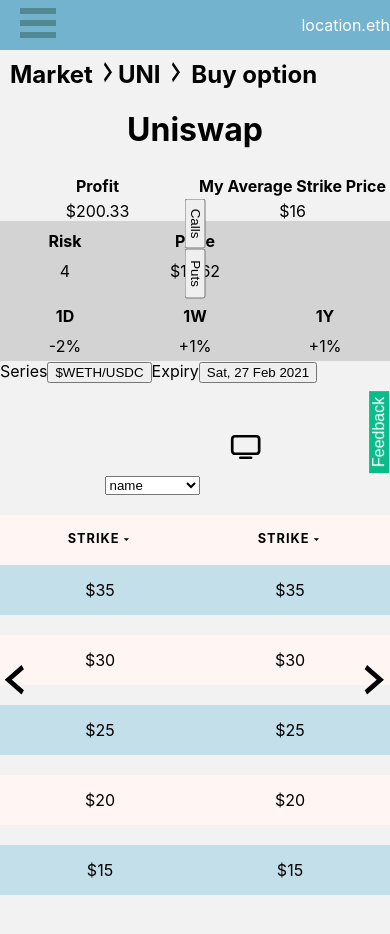
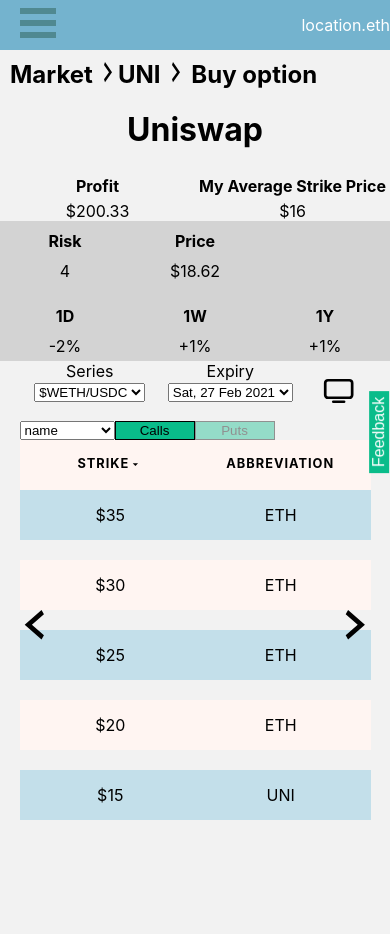
Before and after one commit to BjoernSag/FigmaReactTypeScriptMetamask, a React (Create React App) app: page /marked/UNI/buyoption in a window 390 px wide. Shown: the top 934 px of the page. Built offline with nearby package versions, Linux system fonts and the light colour scheme.

Commit message:
added more blockchain and cleaned up a little

```diff
--- a/src/App.tsx
+++ b/src/App.tsx
@@ -8,11 +8,13 @@
 import MarkedItem from './components/pages/MarketItem'
 import BuyOptionPage from './components/pages/BuyOptionsPage'
 import BuyPage from './components/pages/BuyPage'
-import { useSelector } from 'react-redux'
+import { useSelector, useDispatch } from 'react-redux'
 import {
   BrowserRouter as Router,
   Route
 } from 'react-router-dom'
+
+
 
 
 interface Props {
@@ -33,6 +35,20 @@
 abbreviation: 'ETH', strike: '$35'}
 ]
 
+const dataPuts = [{
+  name:'Uniswap', price:'$1.62', risk:'4', oneday:'-2%', oneweek:'+1%', oneyear:'+1%',
+  abbreviation:'UNI',  strike: '$2'
+},
+{name:'Uniswap', price:'$2.62', risk:'2', oneday:'+10%', oneweek:'+4%', oneyear:'-5%',
+abbreviation: 'ETH', strike: '$3'},
+{name:'Uniswap', price:'$3.62', risk:'2', oneday:'+10%', oneweek:'+4%', oneyear:'-5%',
+abbreviation: 'ETH', strike: '$4'},
+{name:'Uniswap', price:'$4.62', risk:'2', oneday:'+10%', oneweek:'+4%', oneyear:'-5%',
+abbreviation: 'ETH', strike: '$5'},
+{name:'Uniswap', price:'$5.62', risk:'2', oneday:'+10%', oneweek:'+4%', oneyear:'-5%',
+abbreviation: 'ETH', strike: '$6'}
+]
+
 const myData = [{
   name:'Uniswap', price:'$18.62', risk:'4', oneday:'-2%', oneweek:'+1%', oneyear:'+1%',
   abbreviation:'UNI', profit: '$200.33', profitpercentage: '10%', avgstrike: '$16'
@@ -43,9 +59,7 @@
 
 const params = ''
 
-const content = (isMobile:boolean) => {
-
-
+const content = (isMobile:boolean, page: any) => {
   return <Router>
       <div>
         <Route exact path="/" render={() => <div>
@@ -59,23 +73,25 @@
             <Header isMobile={isMobile}/><MarkedItem data={data} myData={myData} {...match.params.slug}/>
           </div>} />
           <Route exact path="/marked/:slug/buyoption" render={({match} : {match:Props}) => <div>
-            <Header isMobile={isMobile}/><BuyOptionPage data={data} isMobile={isMobile} myData={myData} {...match.params.slug}/>
+            <Header isMobile={isMobile}/><BuyOptionPage data={data} dataPuts={dataPuts} isMobile={isMobile} myData={myData} {...match.params.slug}/>
           </div>} />
           <Route exact path="/marked/:slug/buy" render={({match} : {match:Props}) => <div>
             <Header isMobile={isMobile}/><BuyPage data={data} isMobile={isMobile} myData={myData} {...match.params.slug}/>
           </div>} />
+
       </div>
     </Router>
 
 }
 function App() {
+
   /*Gets the current page from redux and saves it to infoOnPage */
   let page = useSelector((state:any) => state.page)
 
     return <div>
-      <PhoneBreakpoint>{content(true)}</PhoneBreakpoint>
-      <LandscapeBreakpoint>{content(true)}</LandscapeBreakpoint>
-      <DesktopBreakpoint>{content(false)}</DesktopBreakpoint>
+      <PhoneBreakpoint>{content(true, page)}</PhoneBreakpoint>
+      <LandscapeBreakpoint>{content(true, page)}</LandscapeBreakpoint>
+      <DesktopBreakpoint>{content(false, page)}</DesktopBreakpoint>
     </div>
 }
 
--- a/src/components/blockchain/EtheriumInfo.tsx
+++ b/src/components/blockchain/EtheriumInfo.tsx
@@ -29,9 +29,10 @@
 
 
     return <div>
+      <h4>Connect to metamask or see current connected account</h4>
         <button onClick={() => onClickConnect()}>Connect your wallet</button>
         <button onClick={() => getAccounts()}>Check current account</button>
-        {currentAccount}
+        <p><strong>Current account is:</strong> {currentAccount}</p>
 
     </div>
 
--- a/src/components/headerComponents/Header.tsx
+++ b/src/components/headerComponents/Header.tsx
@@ -105,6 +105,7 @@
 border: none;
 color:white;
 background: #09BC8A;
+z-index: 20000;
 `
 
 const HeaderDivDesktop = styled.div`
--- a/src/components/helperComponents/Spreadsheet.tsx
+++ b/src/components/helperComponents/Spreadsheet.tsx
@@ -1,5 +1,6 @@
 import React, { useState, useEffect} from 'react'
 import {useDispatch } from 'react-redux'
+import { useHistory } from 'react-router'
 import _ from 'lodash'
 import { Column, Table, AutoSizer, SortDirection, SortDirectionType} from 'react-virtualized'
 import './reactVirtualisedStyles.css'
@@ -34,16 +35,17 @@
 
   const StyledContainer = styled.div`
     width:100%;
-    max-width: 100vw;
+    max-width: 90vw;
     text-align:center;
+    margin: 0 auto;
+
 
   `
 
   const StyledViewImg = styled.img`
-    padding:8px;
+    padding:0px;
     right: 16px;
     top: 20px;
-    z-index:1000;
   `
 
   const StyledNavigationButtonRight = styled.img`
@@ -59,30 +61,54 @@
     z-index:1000;
   `
 
-  const DesktopIcon = styled.img`
-  &:hover {
-    border: solid 1px black;
-  }
-  `
-  const IconLine = styled.div`
-    display:grid;
-    grid-template-columns: 1fr 1fr 1fr 1fr;
-  `
+  const LowerbodyHorizontalButtons = styled.div`
+    display: grid;
+    grid-template-columns: 1.5fr 1.5fr 0.5fr;
+`
+const LowerbodyHorizontalButton = styled.div`
 
-  const  TableView = ({isMobile, scrollToValue, list, scrollTo, uniqueValues} :
-    {isMobile:boolean, list:any, scrollToValue:number, scrollTo: any, uniqueValues:any}) => {
+`
+
+const LowerbodyHorizontalButtonsDesktop = styled.div`
+display: grid;
+grid-template-columns: 1fr 1fr;
+`
+
+
+  const  TableView = ({isMobile, scrollToValue, list, listPuts, scrollTo, uniqueValues} :
+    {isMobile:boolean, list:any, listPuts:any, scrollToValue:number, scrollTo: any, uniqueValues:any}) => {
     const [sortBy, setSortBy] = useState('strike')
     const [sortDirection, setSortDirection] = useState('ASC')
     const [sortedList, setSortedList] = useState(list)
-    const [activeColumn, setActiveColumn] = useState('strike')
+    const [sortedListPuts, setSortedListPuts] = useState(listPuts)
+    const [activeColumn, setActiveColumn] = useState('abbreviation')
     const [prevColumn, setPrevColumn] = useState(0)
     const [mobileView, setMobileView] = useState(isMobile)
     const [allColumns, setAllColumns] = useState(uniqueValues)
-    const dispatch = useDispatch()
+    const history = useHistory();
+    const [callsOrPuts, setCallsOrPuts] = useState('calls')
+
+  /* The style for the puts and calls buttons. Also includes the select to change columns */
+    const LowestButtons = styled.div`
+  display:flex;
+
+`
+const LowestButtonCalls = styled.button`
+    width: 80px;
+    background: #09BC8A;
+    opacity: ${callsOrPuts === 'calls' ? '1' : '0.4'};
+    border: 0.5px solid black;
+`
+const LowestButtonPuts = styled.button`
+    width: 80px;
+    background: #09BC8A;
+    opacity: ${callsOrPuts === 'puts' ? '1' : '0.4'};
+    border: 0.5px solid black;
+`
 
     const StyledTable = styled.div`
     display:relative;
-    padding-top: ${isMobile ? '20px' : '0'};
+    padding-top: ${isMobile ? '0' : '0'};
 
   `
 
@@ -120,7 +146,17 @@
         setSortedList(sortedLists)
       }
 
-    }, [list, sortBy])
+      if(listPuts.find((i:any) => i['strike'] === true)){
+        const tempListPuts = _.sortBy(listPuts, item => item['strike'])
+        const sortedLists = tempListPuts.reverse()
+        setSortedListPuts(sortedLists)
+      }else {
+        const tempListPuts = _.sortBy(listPuts, item => item[sortBy])
+        const sortedLists = tempListPuts.reverse()
+        setSortedListPuts(sortedLists)
+      }
+
+    }, [list, listPuts, sortBy])
 
 
     /* A function that changes the style for the rendered rows, so that every other column
@@ -234,16 +270,42 @@
           /*Checks if it is mobile view(swipe) or the standard view (desktop)*/
           mobileView ?
             <div>
+              {/* Add the right and left arrow to change columns in mobile view */}
               <StyledNavigationButtonRight onClick={() =>
                 swipeColumn('right')} width="30px" height="30px" src={RightArrowVector}/>
               <StyledNavigationButtonLeft onClick={() => swipeColumn('left')} width="30px" height="30px" src={LeftArrowVector}/>
-              <select id='selectBox' onChange={(e) => selectedColumn(e)}>
-                {/* <option value='daily'>Aktive Alarmer</option> */}
-                {console.log('unique', uniqueValues)}
+              <LowerbodyHorizontalButtons>
+                <div>
+                  {/* Add the 2 select buttons and the button to change between mobile and desktop view on mobiles */}
+                  <LowerbodyHorizontalButton>
+                    Series
+                    <select id='selectBoxLeftButton'>
+                     <option value={'$WETH/USDC'}>$WETH/USDC</option>
+                     </select>
+
+                    </LowerbodyHorizontalButton>
+                </div>
+                <div>
+                <LowerbodyHorizontalButton>
+                Expiry
+                    <select id='selectBoxLeftButton'>
+                     <option value={'Sat, 27 Feb 2021'}>Sat, 27 Feb 2021</option>
+                     </select>
+
+                    </LowerbodyHorizontalButton>
+                </div>
+                <StyledViewImg color="white" height="60px" width="70px" src={MobileOnIcon} onClick={() => setMobileView(!mobileView)}/>
+            </LowerbodyHorizontalButtons>
+            {/* Add the lowest buttons and select. The select changes columns, the two buttons changes between puts and calls */}
+            <LowestButtons>
+            <select id='selectBox' onChange={(e) => selectedColumn(e)}>
                 {uniqueValues.map((element:string, index:number) => <option value={element}>{element}</option>
                 )}
               </select>
-              <StyledViewImg color="white" height="70px" width="70px" src={MobileOnIcon} onClick={() => setMobileView(!mobileView)}/>
+                <LowestButtonCalls onClick={() => setCallsOrPuts('calls')}>Calls</LowestButtonCalls>
+                <LowestButtonPuts onClick={() => setCallsOrPuts('puts')}>Puts</LowestButtonPuts>
+                </LowestButtons>
+
               <AutoSizer>
           {({ height, width }: {height:number, width:number}) => (
              /*  <Swipe
@@ -257,13 +319,13 @@
             width={width}
             rowHeight={70}
             headerHeight={70}
-            rowCount={sortedList.length}
-            rowGetter={({ index } : {index:number}) => sortedList[index]}
+            rowCount={callsOrPuts === 'calls' ? sortedList.length : sortedListPuts.length}
+            rowGetter={({ index } : {index:number}) => callsOrPuts === 'calls' ? sortedList[index] : sortedListPuts[index]}
             headerStyle={headerStyle}
             sort={(e:any) => sort(e)}
             sortBy={sortBy}
             rowStyle={(e:any) => rowStyle(e)}
-            onRowClick={(e) => dispatch({type:'NEW_PAGE', data:{valueType:'page', id:e.rowData}})}
+            onRowClick={(e) => history.push(`/marked/UNI/buy`)}
             //scroll and swipe, makes sure to remember the scroll position on swipe left or right
             onScroll={(e: { scrollTop: number; }) => {
                 if(e.scrollTop === scrollToValue) {
@@ -301,24 +363,49 @@
           //amount of columns * the size and use that as width, since we want to be able to scroll sideways
           :
           <div>
-            <StyledViewImg height="70px" width="70px" src={MobileOffIcon} onClick={() => setMobileView(!mobileView)}/>
+            <LowerbodyHorizontalButtons>
+            <div>
+                  <LowerbodyHorizontalButton>
+                    Series
+                    <select id='selectBoxLeftButton'>
+                     <option value={'$WETH/USDC'}>$WETH/USDC</option>
+                     </select>
+
+                    </LowerbodyHorizontalButton>
+                </div>
+                <div>
+                <LowerbodyHorizontalButton>
+                Expiry
+                    <select id='selectBoxLeftButton'>
+                     <option value={'Sat, 27 Feb 2021'}>Sat, 27 Feb 2021</option>
+                     </select>
+
+                    </LowerbodyHorizontalButton>
+                </div>
+                <StyledViewImg color="white" height="60px" width="70px" src={MobileOnIcon} onClick={() => setMobileView(!mobileView)}/>
+            </LowerbodyHorizontalButtons>
+            <LowestButtons>
+            <LowestButtonCalls onClick={() => setCallsOrPuts('calls')}>Calls</LowestButtonCalls>
+            <LowestButtonPuts onClick={() => setCallsOrPuts('puts')}>Puts</LowestButtonPuts>
+                </LowestButtons>
+
              <StyledTable>
               <Table
-              width={1200}
+              width={600}
               height={820}
               headerHeight={70}
               rowHeight={50}
-              rowCount={sortedList.length}
               rowStyle={(e:any) => rowStyle(e)}
-              rowGetter={({ index } : {index:number}) => sortedList[index]}
+              rowCount={callsOrPuts === 'calls' ? sortedList.length : sortedListPuts.length}
+              rowGetter={({ index } : {index:number}) => callsOrPuts === 'calls' ? sortedList[index] : sortedListPuts[index]}
               headerStyle={headerStyle}
-              onRowClick={(e) => dispatch({type:'NEW_PAGE', data:{valueType:'page', id:e.rowData}})}
+              onRowClick={(e) => history.push(`/marked/UNI/buy`)}
               sort={(e: { sortBy: any; sortDirection:String; }) => sort(e)}
               >
                 {uniqueValues.map((i: any) =>
                 <Column label={i}
                 dataKey={i}
-                width={(window.screen.width/uniqueValues.length)}
+                width={(600/uniqueValues.length)}
                 />)}
             </Table>
           </StyledTable>
@@ -327,7 +414,31 @@
             //If it's not "isMobile" then do show the desktop version(difference is AutoSizer, so is
             // always 100% width)
          : ''}
-        {!isMobile ? <AutoSizer>
+        {!isMobile ? <div><LowerbodyHorizontalButtonsDesktop>
+          <div>
+                  <LowerbodyHorizontalButton>
+                    Series
+                    <select id='selectBoxLeftButton'>
+                     <option value={'$WETH/USDC'}>$WETH/USDC</option>
+                     </select>
+
+                    </LowerbodyHorizontalButton>
+                </div>
+                <div>
+                <LowerbodyHorizontalButton>
+                Expiry
+                    <select id='selectBoxLeftButton'>
+                     <option value={'Sat, 27 Feb 2021'}>Sat, 27 Feb 2021</option>
+                     </select>
+
+                    </LowerbodyHorizontalButton>
+                </div>
+            </LowerbodyHorizontalButtonsDesktop>
+            <LowestButtons>
+            <LowestButtonCalls onClick={() => setCallsOrPuts('calls')}>Calls</LowestButtonCalls>
+            <LowestButtonPuts onClick={() => setCallsOrPuts('puts')}>Puts</LowestButtonPuts>
+                </LowestButtons>
+                <AutoSizer>
           {({ height, width }: {height:number, width:number}) => (
             <StyledTable>
               <Table
@@ -336,10 +447,10 @@
               headerHeight={70}
               rowHeight={50}
               rowStyle={(e:any) => rowStyle(e)}
-              rowCount={sortedList.length}
-              rowGetter={({ index } : {index:number}) => sortedList[index]}
+              rowCount={callsOrPuts === 'calls' ? sortedList.length : sortedListPuts.length}
+              rowGetter={({ index } : {index:number}) => callsOrPuts === 'calls' ? sortedList[index] : sortedListPuts[index]}
               headerStyle={headerStyle}
-              onRowClick={(e) => dispatch({type:'NEW_PAGE', data:{valueType:'page', id:e.rowData}})}
+              onRowClick={(e) => history.push(`/marked/UNI/buy`)}
               sort={(e: any) => sort(e)}
               >
                 {uniqueValues.map((i: any) =>
@@ -351,6 +462,7 @@
           </StyledTable>
           )}
         </AutoSizer>
+        </div>
   : '' }
       </StyledContainer>
     )
--- a/src/components/pages/BuyOptionsPage.tsx
+++ b/src/components/pages/BuyOptionsPage.tsx
@@ -58,26 +58,8 @@
     max-width: 100vw;
 
 `
-const LowerbodyHorizontalButtons = styled.div`
-    display:flex;
 
-
-`
-const LowerbodyHorizontalButton = styled.button`
-
-`
-
-const LowerbodyVerticalButtons = styled.div`
-    transform: rotate(90deg);
-    display:flex;
-`
-const LowerbodyVerticalButton = styled.button`
-    width: 50px;
-
-
-`
-
-function BuyOptionsPage({data, isMobile, myData, ...props}:{props:Object, isMobile:boolean, data:Array<Object>, myData:Array<Object>}) {
+function BuyOptionsPage({data, dataPuts, isMobile, myData, ...props}:{props:Object, isMobile:boolean, dataPuts:Array<Object> ,data:Array<Object>, myData:Array<Object>}) {
     const [scrollToValue, setScrollToValue] = useState(0)
 
     let subValues = []
@@ -140,25 +122,9 @@
        </UpperbodyCard>
        </Upperbody>
        <Lowerbody>
-            <LowerbodyHorizontalButtons>
-                <div>
-                    Series
-                    <LowerbodyHorizontalButton>
-                        $WETH/USDC
-                    </LowerbodyHorizontalButton>
-                </div>
-                <div>
-                    Expiry
-                    <LowerbodyHorizontalButton>
-                    Sat, 27 Feb 2021
-                    </LowerbodyHorizontalButton>
-                </div>
-            </LowerbodyHorizontalButtons>
-            <LowerbodyVerticalButtons>
-                <LowerbodyVerticalButton>Calls</LowerbodyVerticalButton>
-                <LowerbodyVerticalButton>Puts</LowerbodyVerticalButton>
-            </LowerbodyVerticalButtons>
-            <Spreadsheet isMobile={isMobile} list={data} scrollToValue={scrollToValue}
+
+
+            <Spreadsheet isMobile={isMobile} list={data} listPuts={dataPuts} scrollToValue={scrollToValue}
             scrollTo={(e:number) => setScrollToValue(e)} uniqueValues={subValues}/>
        </Lowerbody>
    </Container>
```
Also changed, not shown: src/components/pages/BuyPage.tsx (+8 -2 lines).
